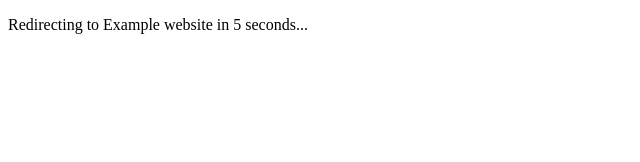
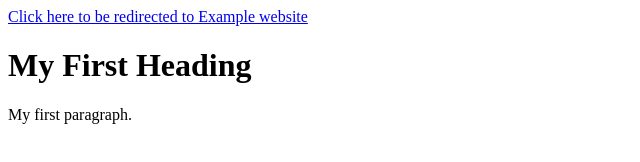
Before and after one commit to omxsiva032/animal, a plain HTML site: page index.html in a window 1280 px wide. Shown: the whole page, without its empty margins (0-640 px from the left). Drawn offline with Linux system fonts and the light colour scheme.

Commit message:
Update index.html

```diff
--- a/index.html
+++ b/index.html
@@ -1,10 +1,7 @@
 <!DOCTYPE html>
 <html>
 <head>
-<meta http-equiv="refresh" content="5; URL=https://misttimobile.in">
-<p>Redirecting to Example website in 5 seconds...</p>
-
- <title>animal<title>
+<a href="https://misttimobile.in" target="_self">Click here to be redirected to Example website</a>
 </head>
 
 
```
